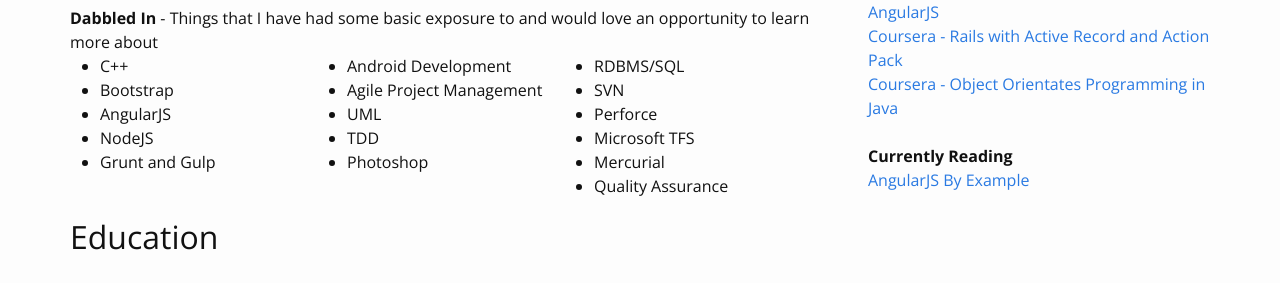
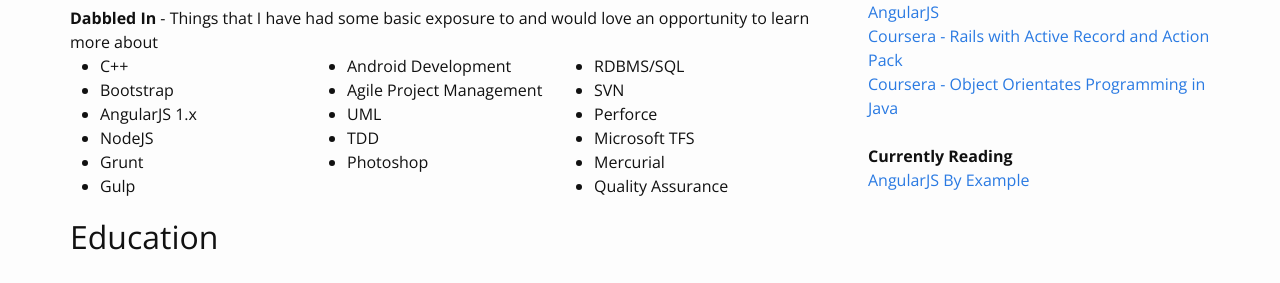
Before and after one commit to TaylorHuston/taylorhuston.github.io, a Jekyll site: the page built from resume.html, in a window 1280 px wide. Shown: the part 380-663 px from the top of the page. Built offline with Jekyll 4.4.1, drawn with Linux system fonts in a browser that asks for light colours; some web fonts are replaced.

Commit message:
Update Resume

```diff
--- a/resume.html
+++ b/resume.html
@@ -38,9 +38,10 @@
     <ul>
       <li>C++</li>
       <li>Bootstrap</li>
-      <li>AngularJS</li>
+      <li>AngularJS 1.x</li>
       <li>NodeJS</li>
-      <li>Grunt and Gulp</li>
+      <li>Grunt</li>
+      <li>Gulp</li>
     </ul>
     <ul>
       <li>Android Development</li>
```
